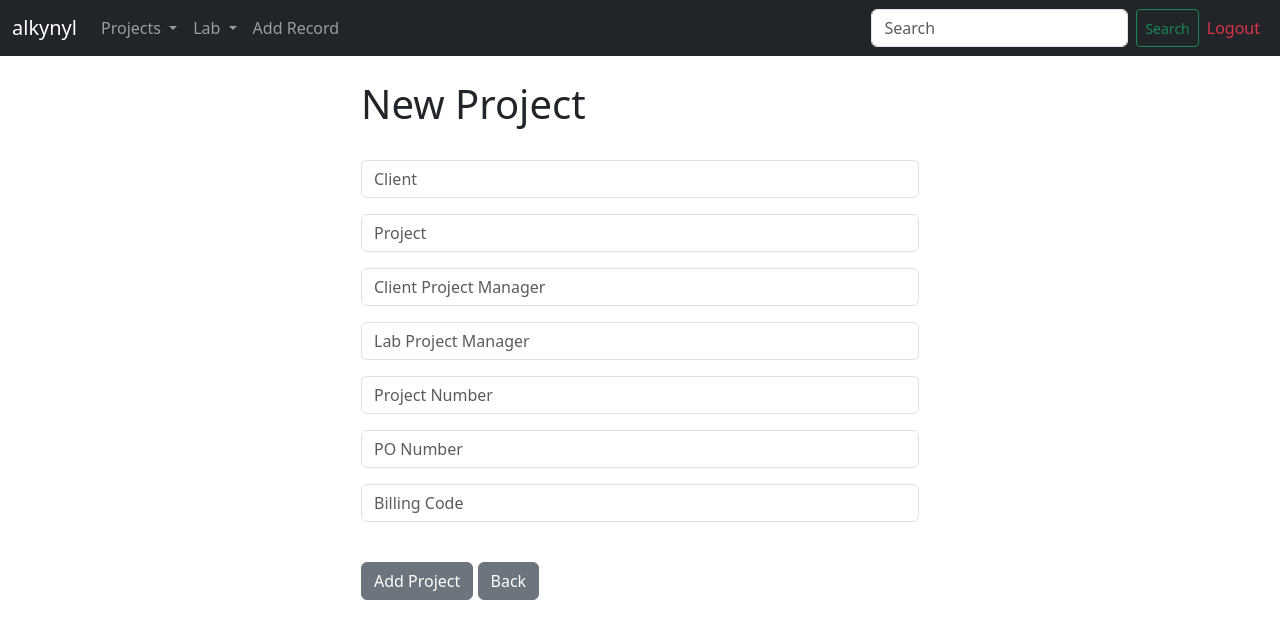
After one commit to juwanfernando/6zed, a Django app: page /new_project/ in a window 1280 px wide. The commit adds this page. Shown: the top 639 px of the page. Run offline with Django 4.2, Linux system fonts and the light colour scheme; the visitor is signed in with stand-in values (Sample User, id 1).

Commit message:
new project

```diff
--- a/app/forms.py
+++ b/app/forms.py
@@ -1,7 +1,7 @@
 from django.contrib.auth.forms import UserCreationForm
 from django.contrib.auth.models import User
 from django import forms
-from .models import Record
+from .models import Record, Project
 
 class SignUpForm(UserCreationForm):
     email = forms.EmailField(label="", widget=forms.TextInput(attrs={'class':'form-control', 'placeholder':'Email Address'}))
@@ -44,3 +44,16 @@ class AddRecordForm(forms.ModelForm):
     class Meta:
         model = Record
         exclude = ("user",)
+
+class NewProjectForm(forms.ModelForm):
+    client = forms.CharField(required=True, widget=forms.widgets.TextInput(attrs={"placeholder":"Client", "class":"form-control"}), label="")
+    project_name = forms.CharField(required=True, widget=forms.widgets.TextInput(attrs={"placeholder":"Project", "class":"form-control"}), label="")
+    client_pm = forms.CharField(required=True, widget=forms.widgets.TextInput(attrs={"placeholder":"Client Project Manager", "class":"form-control"}), label="")
+    lab_pm = forms.CharField(required=True, widget=forms.widgets.TextInput(attrs={"placeholder":"Lab Project Manager", "class":"form-control"}), label="")
+    project_number = forms.CharField(required=True, widget=forms.widgets.TextInput(attrs={"placeholder":"Project Number", "class":"form-control"}), label="")
+    po_number = forms.CharField(required=True, widget=forms.widgets.TextInput(attrs={"placeholder":"PO Number", "class":"form-control"}), label="")
+    billing_code = forms.CharField(required=True, widget=forms.widgets.TextInput(attrs={"placeholder":"Billing Code", "class":"form-control"}), label="")
+
+    class Meta:
+        model = Project
+        exclude = ("project",)
--- a/app/models.py
+++ b/app/models.py
@@ -13,3 +13,16 @@ class Record(models.Model):
 
     def __str__(self):
         return (f"{self.first_name} {self.last_name}")
+
+class Project(models.Model):
+    created_at = models.DateTimeField(auto_now_add=True)
+    client = models.CharField(max_length=50)
+    project_name = models.CharField(max_length=50)
+    client_pm = models.CharField(max_length=50)
+    lab_pm = models.CharField(max_length=50)
+    project_number = models.CharField(max_length=50)
+    po_number = models.CharField(max_length=50)
+    billing_code = models.CharField(max_length=50)
+
+    def __str__(self):
+        return (f"{self.project_number} {self.client}")
--- a/app/templates/base.html
+++ b/app/templates/base.html
@@ -3,7 +3,7 @@
   <head>
     <meta charset="utf-8">
     <meta name="viewport" content="width=device-width, initial-scale=1">
-    <title>Alkynyl | LIMS</title>
+    <title>alkynyl | LIMS</title>
     <link href="https://cdn.jsdelivr.net/npm/bootstrap@5.3.0-alpha1/dist/css/bootstrap.min.css" rel="stylesheet" integrity="sha384-GLhlTQ8iRABdZLl6O3oVMWSktQOp6b7In1Zl3/Jr59b6EGGoI1aFkw7cmDA6j6gD" crossorigin="anonymous">
   </head>
   <body>
--- a/app/templates/home.html
+++ b/app/templates/home.html
@@ -51,7 +51,9 @@
     <div class="mb-3">
       <input type="password" class="form-control" name="password" placeholder="Password" required>
     </div>
-    <button type="submit" class="btn btn-secondary">Login</button>
+    <button type="submit" class="btn btn-secondary">Login</button><br/><br/>
+    <i>or register if you do not have an account</i><br/><br/>
+    <a class="btn btn-light" href="{% url 'register' %}">Register</a>
 </form>
 </div>
 
--- a/app/templates/navbar.html
+++ b/app/templates/navbar.html
@@ -1,13 +1,23 @@
 <nav class="navbar navbar-expand-lg navbar-dark bg-dark"> <!-- navbar-dark bg-dark | bg-body-tertiary-->
     <div class="container-fluid">
-      <a class="navbar-brand" href="{% url 'home' %}">Alkynyl</a>
+      <a class="navbar-brand" href="{% url 'home' %}">alkynyl</a>
       <button class="navbar-toggler" type="button" data-bs-toggle="collapse" data-bs-target="#navbarSupportedContent" aria-controls="navbarSupportedContent" aria-expanded="false" aria-label="Toggle navigation">
         <span class="navbar-toggler-icon"></span>
       </button>
       <div class="collapse navbar-collapse" id="navbarSupportedContent">
         <ul class="navbar-nav me-auto mb-2 mb-lg-0">
-          <li class="nav-item">
-            <a class="nav-link" href="{% url 'lab' %}">Link</a>
+          {% if user.is_authenticated %}
+          <li class="nav-item dropdown">
+            <a class="nav-link dropdown-toggle" href="#" role="button" data-bs-toggle="dropdown" aria-expanded="false">
+                Projects
+            </a>
+            <ul class="dropdown-menu">
+              <li><a class="dropdown-item" href="{% url 'new_project' %}">New Project</a></li>
+              <li><a class="dropdown-item" href="{% url 'workOrder' %}">All Projects</a></li>
+              <li><a class="dropdown-item" href="{% url 'batch' %}">Update Project</a></li>
+              <li><hr class="dropdown-divider"></li>
+              <li><a class="dropdown-item" href="{% url 'benchSheet' %}">Approvals</a></li>
+            </ul>
           </li>
           <li class="nav-item dropdown">
             <a class="nav-link dropdown-toggle" href="#" role="button" data-bs-toggle="dropdown" aria-expanded="false">
@@ -23,30 +33,26 @@
             </ul>
           </li>
 
-          {% if user.is_authenticated %}
-
           <li class="nav-item">
             <a class="nav-link" href="{% url 'add_record' %}">Add Record</a>
           </li>
-
-          <li class="nav-item">
-            <a class="nav-link" href="{% url 'logout' %}">Logout</a>
-          </li>
-
           {% else %}
           <li class="nav-item">
             <a class="nav-link" href="{% url 'register' %}">Register</a>
           </li>
-          <li class="nav-item">
-            <a class="nav-link" href="{% url 'home' %}">Login</a>
-          </li>
-
           {% endif %}
         </ul>
-        <form class="d-flex" role="search">
-          <input class="form-control me-2" type="search" placeholder="Search" aria-label="Search">
-          <button class="btn btn-outline-success" type="submit">Search</button>
-        </form>
+        {% if user.is_authenticated %}
+          <form class="d-flex" role="search">
+            <input class="form-control me-2" type="search" placeholder="Search" aria-label="Search">
+            <button class="btn btn-sm btn-outline-success" type="submit">Search</button>
+          </form>
+          <ul class="navbar-nav mb-2 mb-lg-0">
+            <li class="nav-item">
+              <a class="nav-link link-danger" href="{% url 'logout' %}">Logout</a>
+            </li>
+          </ul>
+        {% endif %}
       </div>
     </div>
   </nav>
--- /dev/null
+++ b/app/templates/new_project.html
@@ -0,0 +1,19 @@
+{% extends 'base.html' %}
+{% block content %}
+
+<div class="col-md-6 offset-md-3">
+
+<h1>New Project</h1>
+<br/>
+<form method="POST" action="{% url 'new_project' %}">
+    {% csrf_token %}
+
+    {{ form.as_p }}
+
+    <br/>
+    <button type="submit" class="btn btn-secondary">Add Project</button>
+    <a href="{% url 'home' %}" class="btn btn-secondary">Back</a>
+</form>
+</div>
+
+{% endblock %}
--- a/app/urls.py
+++ b/app/urls.py
@@ -14,4 +14,6 @@ urlpatterns = [
     path('delete_record/<int:pk>', views.delete_record, name='delete_record'),
     path('add_record/', views.add_record, name='add_record'),
     path('update_record/<int:pk>', views.update_record, name='update_record'),
+
+    path('new_project/', views.new_project, name='new_project'),
 ]
--- a/app/views.py
+++ b/app/views.py
@@ -1,12 +1,11 @@
 from django.shortcuts import render, redirect
 from django.contrib.auth import authenticate, login, logout
 from django.contrib import messages
-from .forms import SignUpForm, AddRecordForm
+from .forms import SignUpForm, AddRecordForm, NewProjectForm
 from .models import Record
 
 def home(request):
     records = Record.objects.all()
-
     if request.method == 'POST':
         username = request.POST['username']
         password = request.POST['password']
@@ -21,7 +20,8 @@ def home(request):
             messages.success(request, "There was an error!!!")
             return redirect('home')
     else:
-        return render(request, 'home.html', {'records': records })
+        return render(request, 'home.html', {})
+        #return render(request, 'home.html', {'records': records })
 
 def logout_user(request):
     logout(request)
@@ -105,3 +105,16 @@ def update_record(request, pk):
     else:
         messages.success(request, "You must be logged in to view this page!!!")
         return redirect('home')
+
+def new_project(request):
+    form = NewProjectForm(request.POST or None)
+    if request.user.is_authenticated:
+        if request.method == "POST":
+            if form.is_valid():
+                add_record = form.save()
+                messages.success(request, "Project has been added...")
+                return redirect('home')
+        return render(request, 'new_project.html', {'form':form})
+    else:
+        messages.success(request, "You must be logged in to view this page!!!")
+        return redirect('home')
```
Also changed, not shown: 1 other file.
